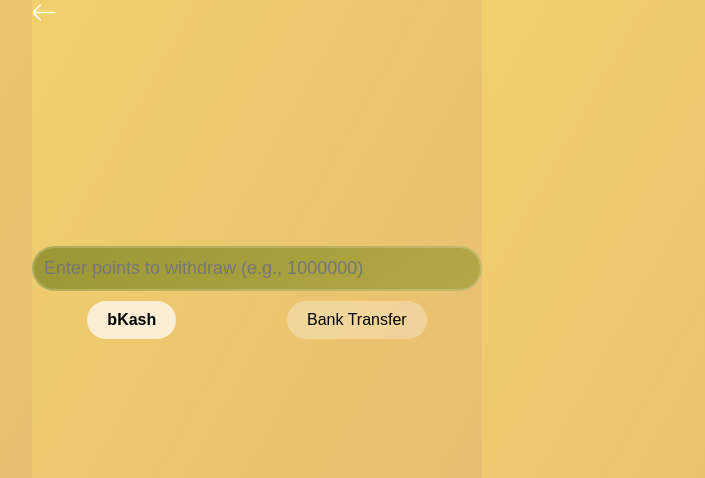
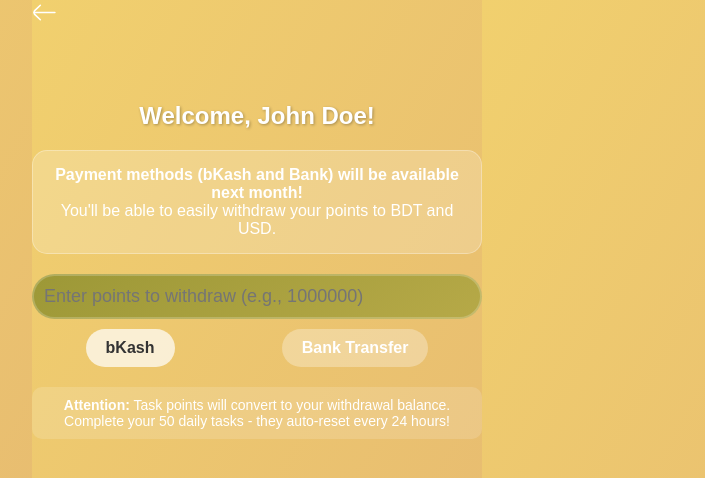
Before and after one commit to rajumpc3244/dolphincoin, a plain HTML site: page wallet.html in a window 1280 px wide. Shown: the whole page, without its empty margins (383-1088 px from the left). Drawn offline with Linux system fonts and the light colour scheme.

Commit message:
Update wallet.html

```diff
--- a/wallet.html
+++ b/wallet.html
@@ -18,6 +18,7 @@
     <style>
         body {
             background: linear-gradient(to left top, #e6b971, #F1D06E) fixed;
+            font-family: 'Arial', sans-serif;
         }
 
         .div-wir {
@@ -25,6 +26,24 @@
             position: relative;
             top: 5px;
             width: auto;
+            max-width: 500px;
+        }
+
+        .welcome-message {
+            text-align: center;
+            color: #fff;
+            margin-bottom: 20px;
+            text-shadow: 1px 1px 3px rgba(0,0,0,0.3);
+        }
+
+        .notice-box {
+            background: rgba(255, 255, 255, 0.2);
+            border-radius: 15px;
+            padding: 15px;
+            margin-bottom: 20px;
+            color: #fff;
+            text-align: center;
+            border: 1px solid rgba(255,255,255,0.3);
         }
 
         .form-control {
@@ -94,19 +113,23 @@
             border: none;
             cursor: pointer;
             transition: all 0.3s;
+            color: #fff;
+            font-weight: bold;
         }
 
         .method-btn.active {
             background: rgba(255, 255, 255, 0.7);
-            font-weight: bold;
+            color: #333;
         }
 
-        .tab-content {
-            display: none;
-        }
-
-        .tab-content.active {
-            display: block;
+        .task-reminder {
+            margin-top: 20px;
+            padding: 10px;
+            background: rgba(255, 255, 255, 0.15);
+            border-radius: 10px;
+            text-align: center;
+            color: #fff;
+            font-size: 14px;
         }
     </style>
 </head>
@@ -121,9 +144,20 @@
         </a>
     </div>
 
-    <br><br><br><br><br><br><br><br><br><br><br><br>
+    <br><br><br><br>
 
     <div class="div-wir p-4">
+        <!-- Welcome message with username -->
+        <div class="welcome-message">
+            <h2 id="username-display">Welcome, User!</h2>
+        </div>
+
+        <!-- Notice box -->
+        <div class="notice-box">
+            <p><strong>Payment methods (bKash and Bank) will be available next month!</strong></p>
+            <p>You'll be able to easily withdraw your points to BDT and USD.</p>
+        </div>
+
         <input type="number" id="points" class="form-control" placeholder="Enter points to withdraw (e.g., 1000000)">
 
         <div class="method-selector">
@@ -147,11 +181,28 @@
             <input type="text" id="swift-code" class="form-control" placeholder="SWIFT/BIC Code (for international)">
             <button id="bank-withdraw" class="btn">Request Bank Withdrawal</button>
         </div>
+
+        <!-- Task reminder -->
+        <div class="task-reminder">
+            <p><strong>Attention:</strong> Task points will convert to your withdrawal balance.</p>
+            <p>Complete your 50 daily tasks - they auto-reset every 24 hours!</p>
+        </div>
     </div>
 
     <script src="./assets/js/charge.js"></script>
 
     <script>
+        // Display username (you would get this from your authentication system)
+        function displayUsername() {
+            // In a real app, you would get this from your backend or auth system
+            const username = "John Doe"; // Replace with actual username
+            document.getElementById('username-display').textContent = `Welcome, ${username}!`;
+        }
+
+        // Initialize the page
+        document.addEventListener('DOMContentLoaded', function() {
+            displayUsername();
+
             // Payment method selection
             const methodBtns = document.querySelectorAll('.method-btn');
             const paymentMethods = document.querySelectorAll('.payment-method');
@@ -190,8 +241,11 @@
                     return;
                 }
 
+                // Show coming soon message
+                alert('Withdrawal service will be available next month!');
+
                 // Here you would typically send this data to your server
-            alert(`Withdrawal request submitted!\n${points} points to bKash: ${bkashNumber}\nAccount: ${bkashName}`);
+                // alert(`Withdrawal request submitted!\n${points} points to bKash: ${bkashNumber}\nAccount: ${bkashName}`);
 
                 // Reset form
                 document.getElementById('points').value = '';
@@ -210,8 +264,11 @@
                     return;
                 }
 
+                // Show coming soon message
+                alert('Withdrawal service will be available next month!');
+
                 // Here you would typically send this data to your server
-            alert(`Withdrawal request submitted!\n${points} points to Bank: ${bankName}\nAccount: ${accountName}\nNumber: ${accountNumber}`);
+                // alert(`Withdrawal request submitted!\n${points} points to Bank: ${bankName}\nAccount: ${accountName}\nNumber: ${accountNumber}`);
 
                 // Reset form
                 document.getElementById('points').value = '';
@@ -221,6 +278,7 @@
                 document.getElementById('routing-number').value = '';
                 document.getElementById('swift-code').value = '';
             }
+        });
     </script>
 </body>
 </html>
```
Lines whose indentation alone changed are shown as unchanged.
